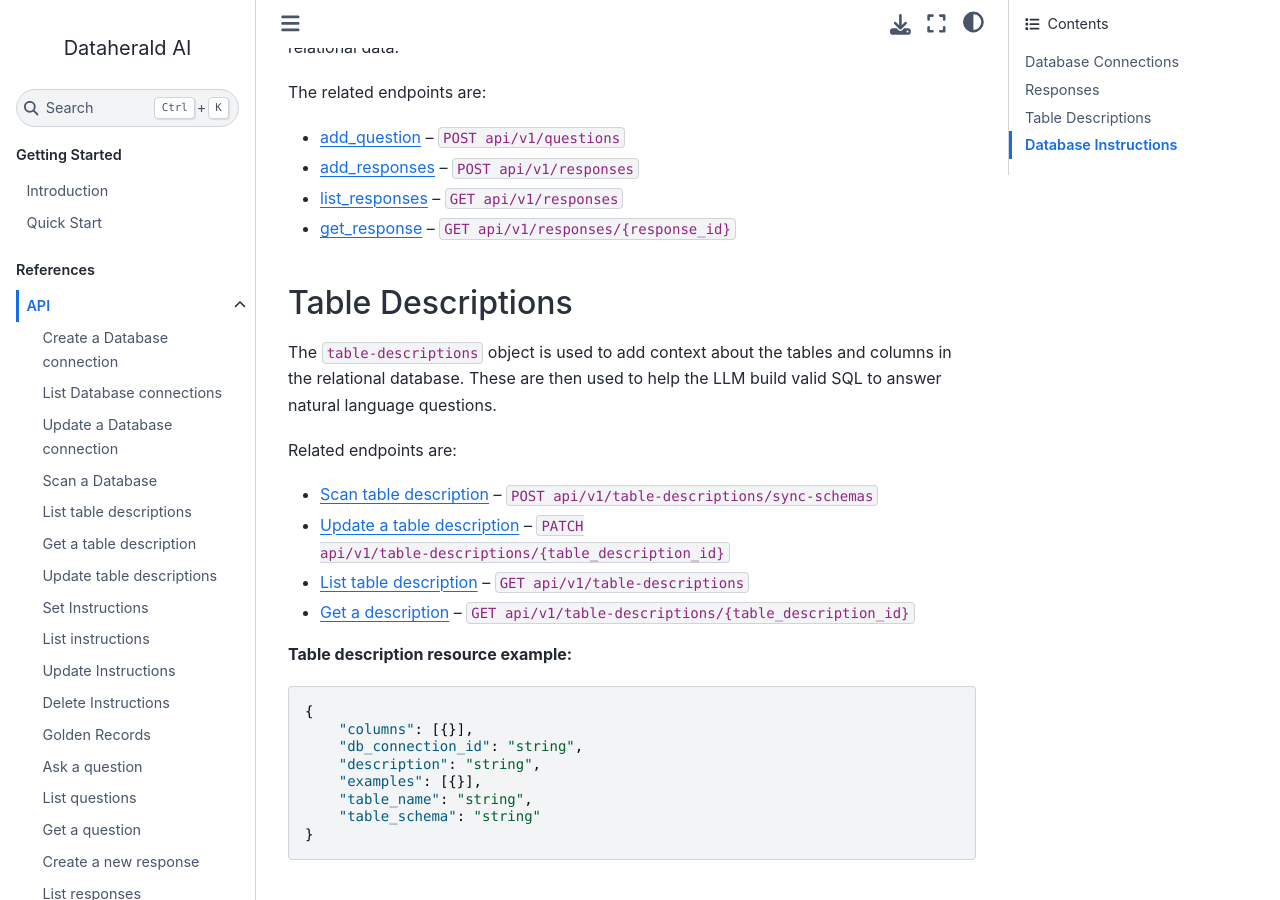
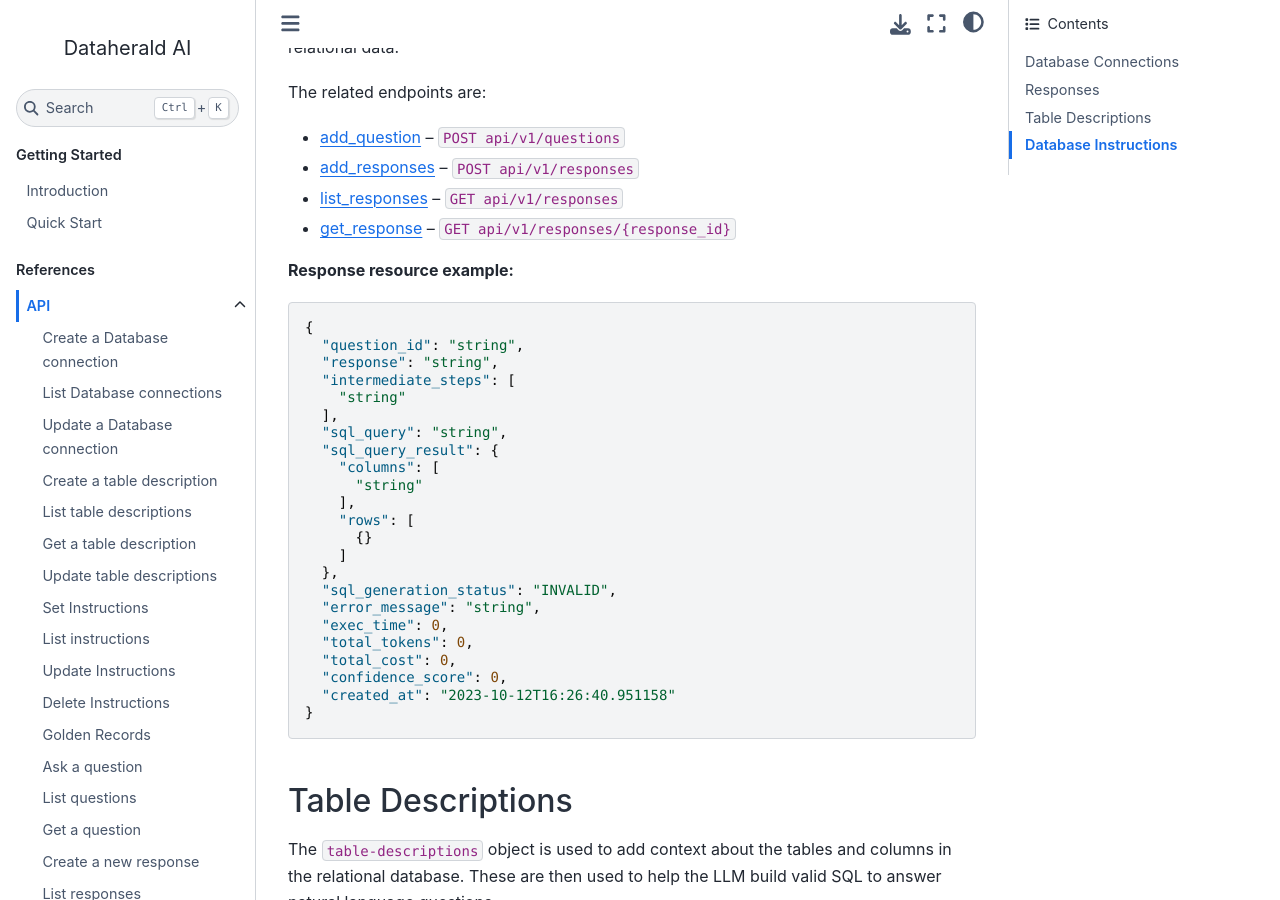
Before and after one commit to Dataherald/dataherald, a Sphinx documentation site: the page built from docs/api.rst, in a window 1280 px wide and 900 px high, scrolled down 1241 px. Built offline with Sphinx 7.4.7 and the Sphinx Book theme 1.1.4, drawn with Linux system fonts in a browser that asks for light colours.

Commit message:
DH-4823 Improve read the docs documentation

```diff
--- a/docs/api.rst
+++ b/docs/api.rst
@@ -58,6 +58,33 @@
 * :doc:`list_responses <api.list_responses>` -- ``GET api/v1/responses``
 * :doc:`get_response <api.get_response>` -- ``GET api/v1/responses/{response_id}``
 
+**Response resource example:**
+
+.. code-block:: json
+
+    {
+      "question_id": "string",
+      "response": "string",
+      "intermediate_steps": [
+        "string"
+      ],
+      "sql_query": "string",
+      "sql_query_result": {
+        "columns": [
+          "string"
+        ],
+        "rows": [
+          {}
+        ]
+      },
+      "sql_generation_status": "INVALID",
+      "error_message": "string",
+      "exec_time": 0,
+      "total_tokens": 0,
+      "total_cost": 0,
+      "confidence_score": 0,
+      "created_at": "2023-10-12T16:26:40.951158"
+    }
 
 Table Descriptions
 ---------------------
--- a/docs/api.scan_table_description.rst
+++ b/docs/api.scan_table_description.rst
@@ -1,6 +1,6 @@
 .. api.scan_database:
 
-Scan a Database
+Create a table description
 =======================
 
 Once you have set your db credentials request this endpoint to scan your database. It maps
```
Also changed, not shown: README.md (+23 -8 lines).
